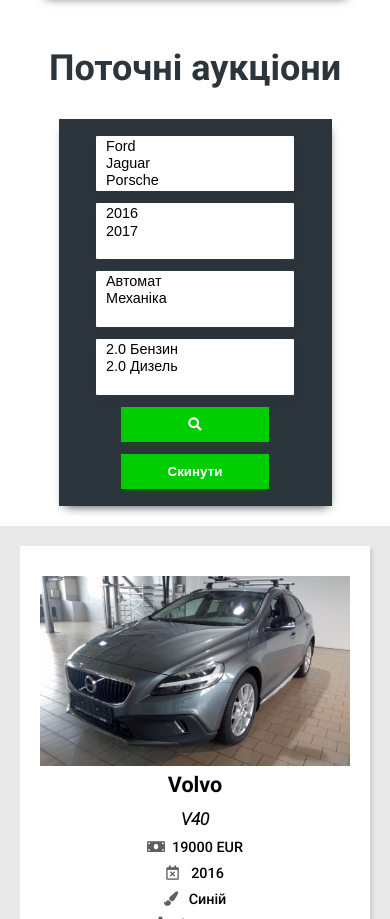
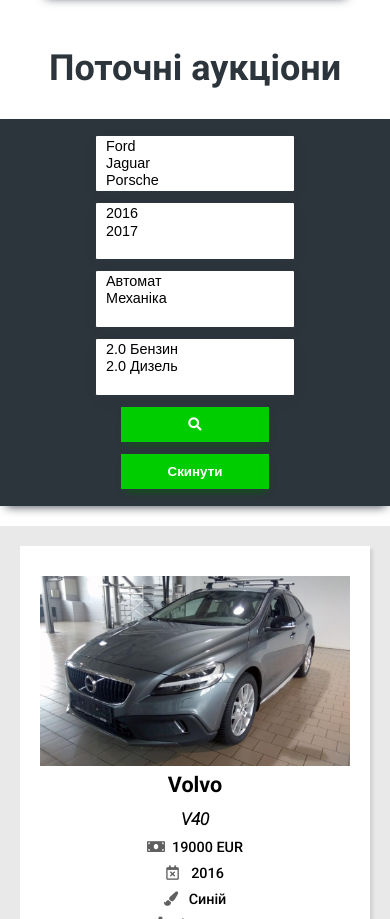
Before and after one commit to nmogylchuk/car-auction-frontend, a plain HTML site: page index.html in a window 390 px wide. Shown: the part 2442-3361 px from the top of the page. Drawn offline with Linux system fonts and the light colour scheme.

Commit message:
Add some  improvements

```diff
--- a/index.html
+++ b/index.html
@@ -145,10 +145,10 @@
         <section>
             <h2 id="auction__title">Поточні аукціони</h2>
             <form class="search" action="#" method="get">
-                <select id="brand" name="brand" size="3" multiple></select>
-                <select id="year" name="year" size="3" multiple></select>
-                <select id="gearbox" name="gearbox" size="3" multiple></select>
-                <select id="engine" name="engine" size="3" multiple></select>
+                <select id="brand" name="brand" size="3"></select>
+                <select id="year" name="year" size="3"></select>
+                <select id="gearbox" name="gearbox" size="3"></select>
+                <select id="engine" name="engine" size="3"></select>
                 <div class="search__buttons">
                     <button type="submit" onclick="return searchLots();">
                         <i class="fa fa-search"></i>
--- a/style/lots.css
+++ b/style/lots.css
@@ -143,7 +143,7 @@
   padding: 10px 30px;
 }
 
-.lot__bid-start, .lot__bid-current, .lot__bid-end, .lot__bid-сount, .lot__bid-fee .lot__bit-price {
+.lot__bid-start, .lot__bid-current, .lot__bid-end, .lot__bid-price, .lot__bid-сount, .lot__bid-fee {
   padding: 10px;
 }
 
--- a/style/media.css
+++ b/style/media.css
@@ -70,7 +70,15 @@
 
 /* Small Devices, Tablets */
 
-@media only screen and (max-width: 768px) {}
+@media only screen and (max-width: 768px) {
+    form.search {
+        width: 100%;
+        justify-content: center;
+        -webkit-box-pack: center;
+        -webkit-justify-content: center;
+        -ms-flex-pack: center;
+    }
+}
 
 /* Extra Small Devices, Phones */
 
```
